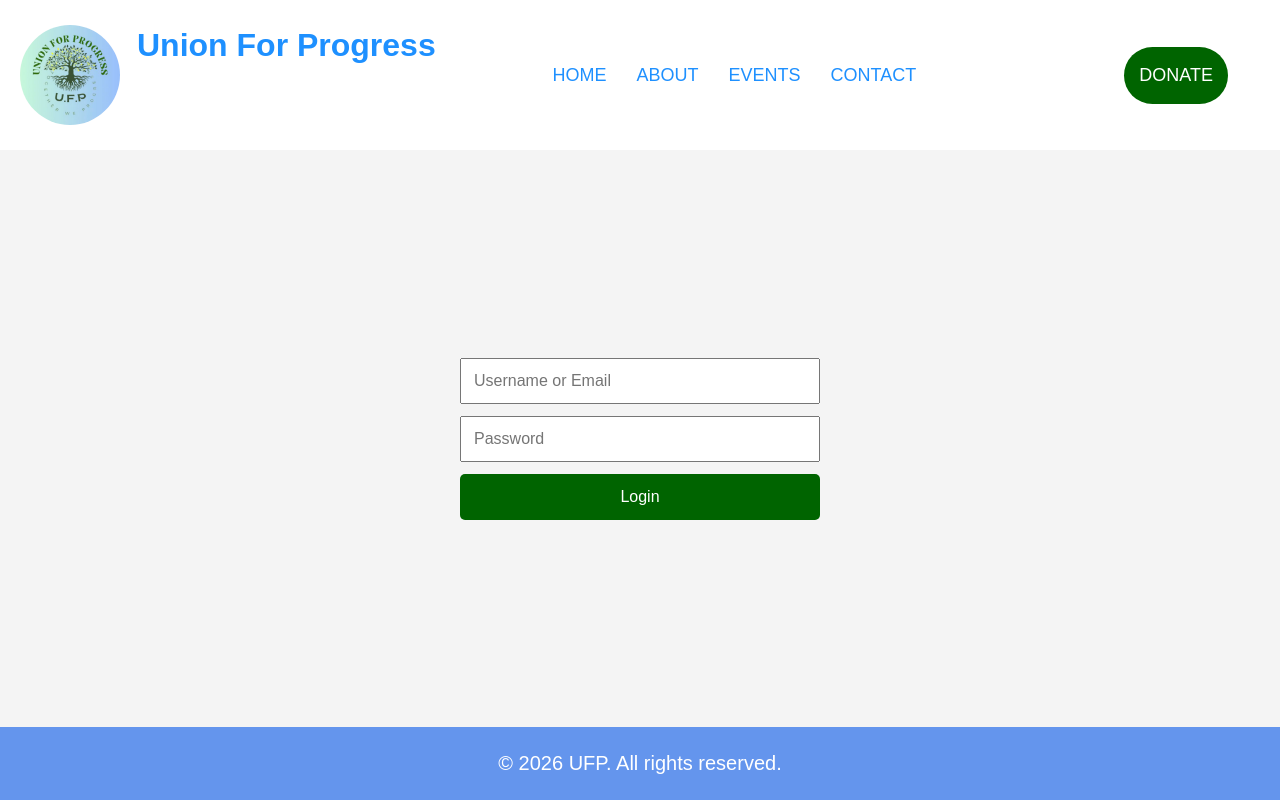
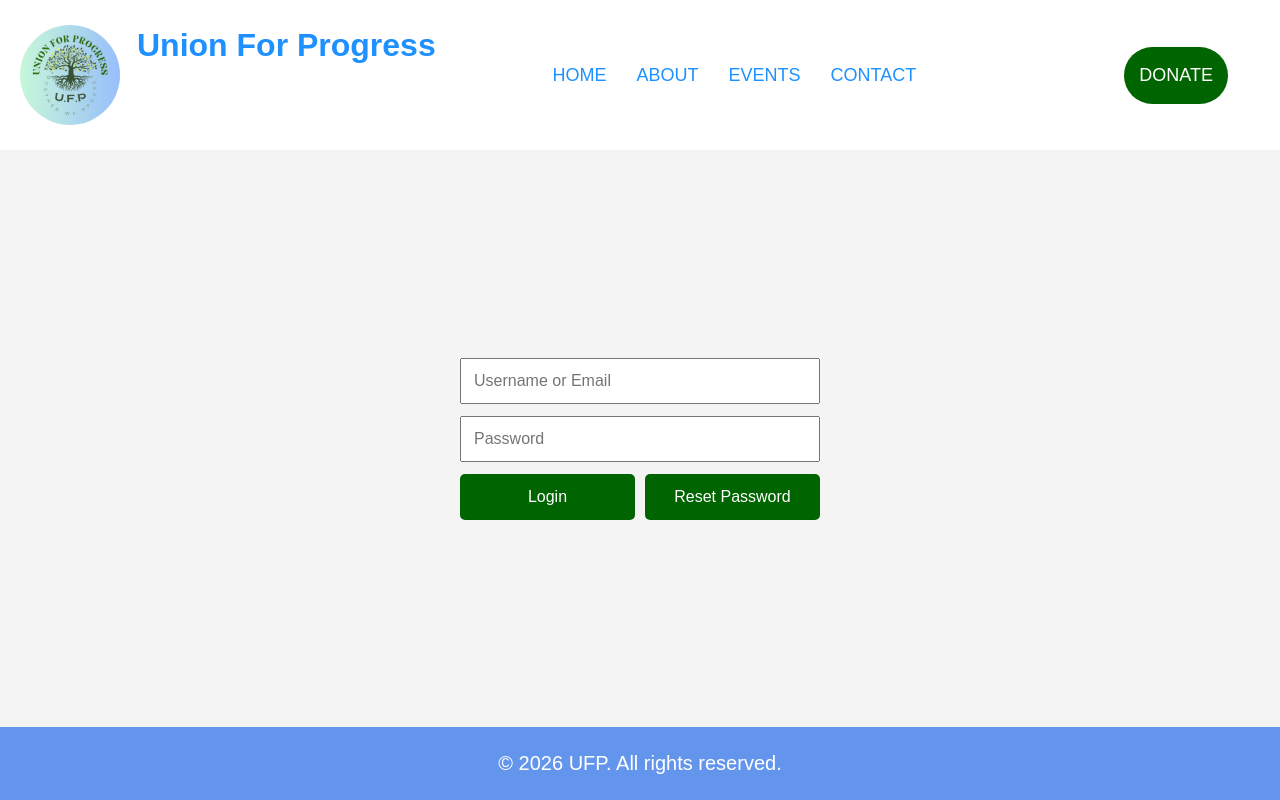
Before and after one commit to thiernothierno/UFP, a React (Vite) app: page /member-login in a window 1280 px wide. Built offline with nearby package versions, Linux system fonts and the light colour scheme.

Commit message:
reset password

```diff
--- a/src/components/agenda/agenda.css
+++ b/src/components/agenda/agenda.css
@@ -72,6 +72,11 @@ body {
   cursor: pointer;
   border: 1px solid #ccc;
   border-radius: 5px;
+  background-color: dodgerblue;
+  padding: 10px 20px;
+  color: white;
+  border-radius: 10px;
+  font-size: 15px;
 }
 
 .agenda-posts {
--- a/src/components/meetings/meetings.css
+++ b/src/components/meetings/meetings.css
@@ -68,7 +68,7 @@
 }
 
 .meeting-bullet-list {
-  list-style: none !important;
+  list-style: none;
   padding: 0;
   margin: 10px 0;
 }
@@ -137,6 +137,13 @@
   margin-top: 10px;
 }
 
+.meeting-form-actions button {
+  background-color: dodgerblue;
+  padding: 10px 20px;
+  color: white;
+  border-radius: 10px;
+  font-size: 15px;
+}
 .meeting-actions {
   display: flex;
   gap: 8px;
@@ -144,8 +151,12 @@
 }
 
 .meeting-actions button {
-  padding: 6px 12px;
+  background-color: dodgerblue;
   cursor: pointer;
+  padding: 10px 20px;
+  color: white;
+  border-radius: 10px;
+  font-size: 15px;
 }
 
 .detail-input {
--- a/src/components/member-home-page/LoginForm.jsx
+++ b/src/components/member-home-page/LoginForm.jsx
@@ -34,9 +34,12 @@ const LoginForm = () => {
         required
       />
 
-      <div>
+      <div className="login-buttons">
         <Link to="/user-login" className="login-form-buttons">
           Login
+        </Link>
+        <Link to="/user-login" className="login-form-buttons">
+          Reset Password
         </Link>
       </div>
     </form>
--- a/src/components/member-home-page/loginForm.css
+++ b/src/components/member-home-page/loginForm.css
@@ -22,18 +22,27 @@ body {
 }
 
 .login-form input,
+.login-buttons {
+  width: 100%;
+}
+
+.login-form input,
 .login-form-buttons {
-  width: 100%;
   min-height: 46px;
   padding: 10px 12px;
   font: inherit;
 }
 
+.login-buttons {
+  display: flex;
+  gap: 10px;
+}
+
 .login-form-buttons {
   display: flex;
+  flex: 1;
   align-items: center;
   justify-content: center;
-  width: 100%;
   background-color: darkgreen;
   text-decoration: none;
   color: white;
--- a/src/data/List-of-Members.js
+++ b/src/data/List-of-Members.js
@@ -45,44 +45,44 @@ const members = [
         Phone : "0937341204"
     },
      {
-        id:1,
+        id:8,
         First_Name: "Thierno",
         Last_Name: "Barry",
         Phone : "929-385-2012"
     },
     {
-        id:2,
+        id:9,
         First_Name: "Bafdad",
         Last_Name: "Barry",
         Phone : "929-385-2012"
     },
     {
-        id:3,
+        id:10,
         First_Name: "afefafaf",
         Last_Name: "Barry",
         Phone : "929-385-2012"
     },
     {
-        id:4,
+        id:11,
         First_Name: "eha0ep",
         Last_Name: "Barry",
         Phone : "929-385-2012",
 
     },
     {
-        id:5,
+        id:12,
         First_Name: "dnfaaf'",
         Last_Name: "Barry",
         Phone : "929-385-2012"
     },
     {
-        id:6,
+        id:13,
         First_Name: "afha;e",
         Last_Name: "Barry",
         Phone : "929-385-2012"
     },
     {
-        id:7,
+        id:14,
         First_Name: "alimou",
         Last_Name: "sow",
         Phone : "0937341204"
```
Also changed, not shown: src/components/agenda/AgendaForm.jsx (line endings or trailing spaces).
